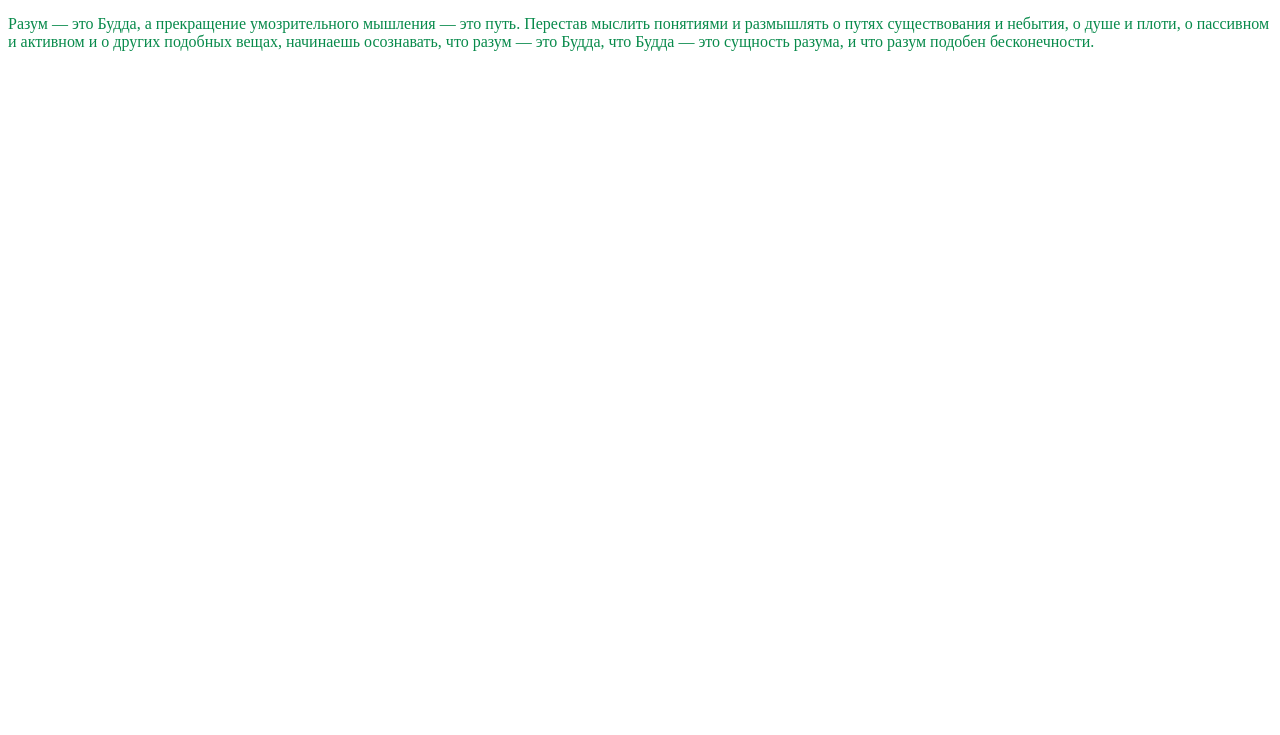
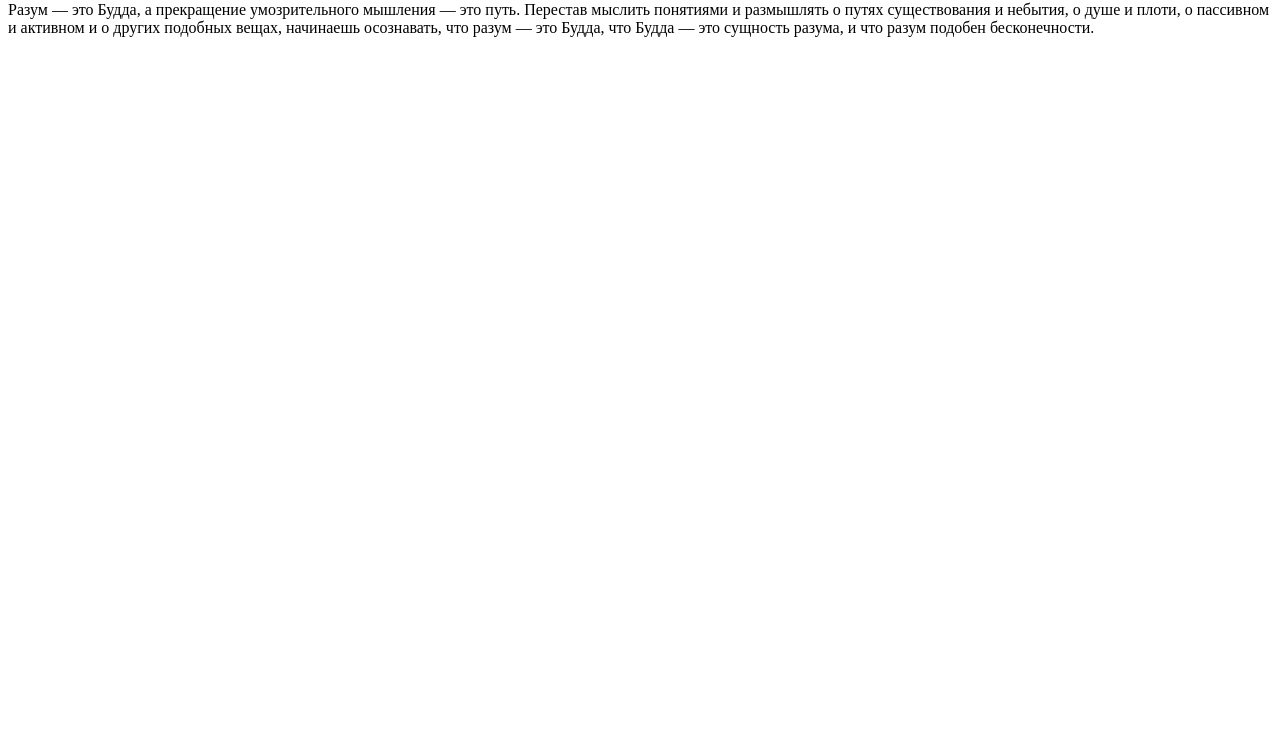
Before and after one commit to gerry2923/testsite, a plain HTML site: page index.html in a window 1280 px wide. Shown: the part 65-800 px from the top of the page. Drawn offline with Linux system fonts and the light colour scheme.

Commit message:
Update index.html cocl2

```diff
--- a/index.html
+++ b/index.html
@@ -1,4 +1,4 @@
-<!DOCTYPE html>
+
 <html>
  <head>
    <title>!DOCTYPE</title>
@@ -6,7 +6,7 @@
  </head>
  <body>
   <h1 style="color: blue;">Hellow world</h1>
-  <p style="color: #088a4b;">Разум — это Будда, а прекращение умозрительного мышления — это путь.
+  <p style="color: ##00FF7F;">Разум — это Будда, а прекращение умозрительного мышления — это путь.
   Перестав мыслить понятиями и размышлять о путях существования и небытия,
   о душе и плоти, о пассивном и активном и о других подобных вещах,
   начинаешь осознавать, что разум — это Будда,
```
